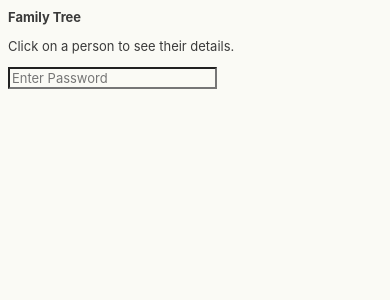
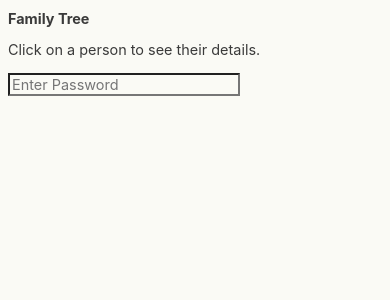
Before and after one commit to jhirsch1/family-tree, a React (Vite) app: page / in a window 390 px wide. Shown: the top 300 px of the page. Built offline with nearby package versions, Linux system fonts and the light colour scheme.

Commit message:
updated css media queries

```diff
--- a/styles/main.css
+++ b/styles/main.css
@@ -194,24 +194,13 @@
   font-size: 4vw; */
 }
 
-
 @media (max-width: 1155px) {
   * {
-    font-size: .95rem;
+    font-size: 0.95rem;
   }
 }
 @media (max-width: 1060px) {
-  * {
-    font-size: .9rem;
-  }
-}
-@media (max-width: 1011px) {
   .person {
     height: 6vh;
   }
 }
-@media (max-width: 622px) {
-  .person {
-    height: 8vh;
-  }
-}
```
